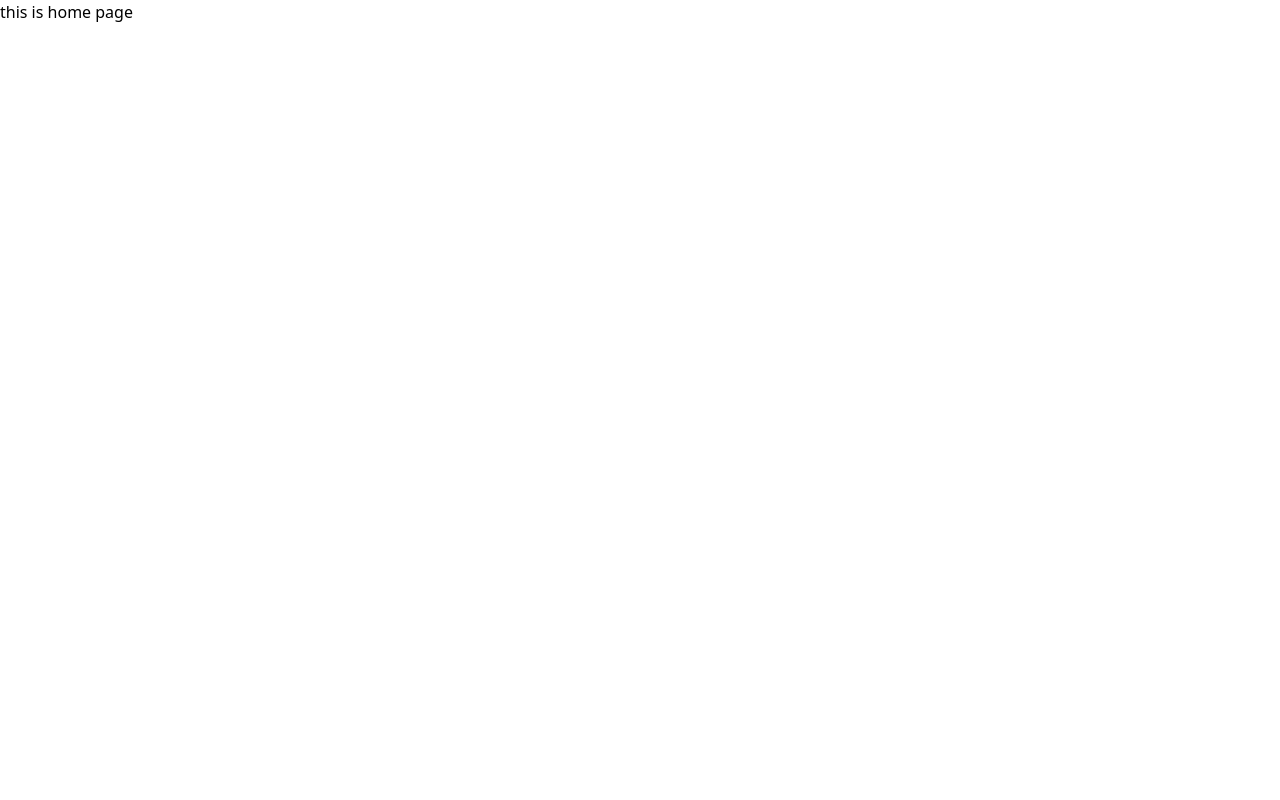
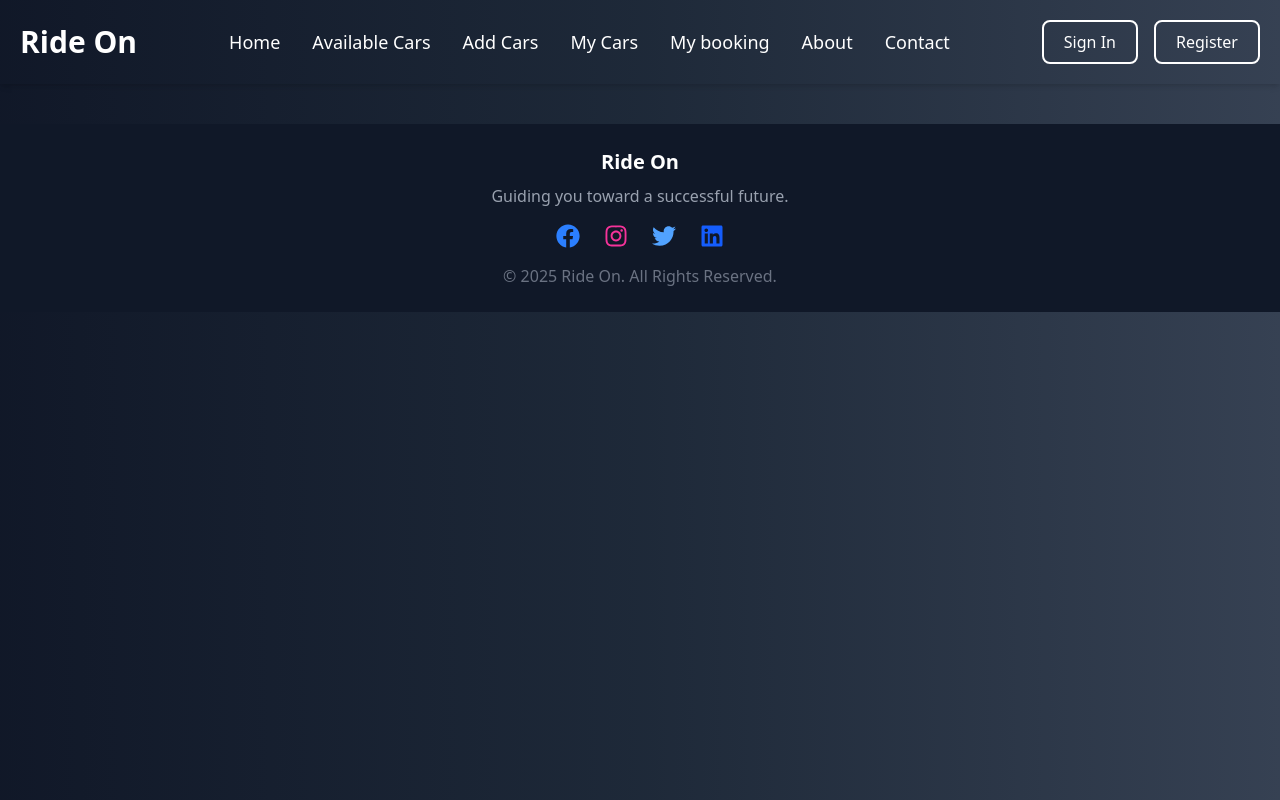
Before and after one commit to md-sifat/RideOn, a React (Vite) app: page / in a window 1280 px wide. Built offline with nearby package versions, Linux system fonts and the light colour scheme; no server answers.

Commit message:
homepage created with navbar and footer

```diff
--- a/package.json
+++ b/package.json
@@ -15,6 +15,7 @@
     "prop-types": "^15.8.1",
     "react": "^19.0.0",
     "react-dom": "^19.0.0",
+    "react-icons": "^5.5.0",
     "react-router-dom": "^7.5.0",
     "react-toastify": "^11.0.5",
     "tailwindcss": "^4.1.3"
--- /dev/null
+++ b/src/components/Footer/Footer.jsx
@@ -0,0 +1,21 @@
+import { FaFacebook, FaInstagram, FaTwitter, FaLinkedin } from "react-icons/fa";
+
+const Footer = () => {
+  return (
+    <footer className="bg-gray-900 w-full text-white text-center p-6 mt-10">
+      <h3 className="text-xl font-semibold">Ride On</h3>
+      <p className="text-gray-400 mt-2">Guiding you toward a successful future.</p>
+
+      <div className="flex justify-center space-x-6 mt-4">
+        <a className="text-blue-500 hover:text-blue-400 text-2xl"><FaFacebook /></a>
+        <a className="text-pink-500 hover:text-pink-400 text-2xl"><FaInstagram /></a>
+        <a className="text-blue-400 hover:text-blue-300 text-2xl"><FaTwitter /></a>
+        <a className="text-blue-600 hover:text-blue-500 text-2xl"><FaLinkedin /></a>
+      </div>
+
+      <p className="text-gray-500 mt-4">&copy; 2025 Ride On. All Rights Reserved.</p>
+    </footer>
+  );
+};
+
+export default Footer;
--- a/src/components/Home/Home.jsx
+++ b/src/components/Home/Home.jsx
@@ -1,9 +1,13 @@
-import React from 'react';
+import { Outlet } from "react-router-dom";
+import Navbar from "../Navbar/Navbar";
+import Footer from "../Footer/Footer";
 
 const Home = () => {
     return (
-        <div>
-            this is home page
+        <div className="w-full min-h-screen max-h-auto flex flex-col items-center bg-gradient-to-r from-gray-900 via-gray-800 to-gray-700">
+            <Navbar></Navbar>
+            <Outlet></Outlet>
+            <Footer></Footer>
         </div>
     );
 };
--- /dev/null
+++ b/src/components/Navbar/Navbar.jsx
@@ -0,0 +1,103 @@
+import { useContext, useState } from 'react';
+import { authContext } from '../AuthProvider/AuthProvider';
+import { Link, useNavigate } from 'react-router-dom';
+import { ToastContainer, toast } from "react-toastify";
+import "react-toastify/dist/ReactToastify.css";
+import { signOut } from 'firebase/auth';
+import { auth } from '../../firebase/firebase.init';
+
+const Navbar = () => {
+    const [isMobileMenuOpen, setMobileMenuOpen] = useState(false);
+    const navigate = useNavigate();
+    const { user, setUser } = useContext(authContext);
+
+    const toggleMenu = () => {
+        setMobileMenuOpen(!isMobileMenuOpen);
+    };
+
+    const handleLogout = () => {
+        signOut(auth)
+            .then(() => {
+                toast.success("Log Out successful!");
+                setUser(null);
+                navigate('/');
+            })
+            .catch((error) => {
+                toast.error("Log Out error!");
+                console.log(error);
+            });
+    };
+
+    return (
+        <nav className="bg-gradient-to-r from-gray-900 via-gray-800 to-gray-700 p-5 w-full shadow-md">
+            <ToastContainer />
+            <div className="max-w-7xl mx-auto flex items-center justify-between">
+                <h1 className="text-white text-3xl font-extrabold">Ride On</h1>
+
+                <div className="hidden sm:flex space-x-8 text-lg">
+                    <Link to={'/'} className="text-white hover:text-gray-400">Home</Link>
+                    <Link to={'/cars'} className="text-white hover:text-gray-400">Available Cars</Link>
+
+                    <Link to={'/addCar'} className="text-white hover:text-gray-400">Add Cars</Link>
+                    <Link to={'/mycars'} className="text-white hover:text-gray-400">My Cars</Link>
+                    <Link to={'/booking'} className="text-white hover:text-gray-400">My booking</Link>
+                    <Link to={'/about'} className="text-white hover:text-gray-400">About</Link>
+                    <Link to={'/contact'} className="text-white hover:text-gray-400">Contact</Link>
+                </div>
+
+                <div className="sm:hidden flex items-center">
+                    <button
+                        className="text-white hover:text-gray-300 focus:outline-none"
+                        onClick={toggleMenu}
+                    >
+                        <svg
+                            className="h-8 w-8"
+                            xmlns="http://www.w3.org/2000/svg"
+                            fill="none"
+                            stroke="currentColor"
+                            viewBox="0 0 24 24"
+                            strokeWidth="2"
+                        >
+                            <path strokeLinecap="round" strokeLinejoin="round" d="M4 6h16M4 12h16M4 18h16" />
+                        </svg>
+                    </button>
+                </div>
+
+                {user ? (
+                    <div className="flex items-center">
+                        <img
+                            src={user.photoURL}
+                            alt="Profile"
+                            className="h-12 w-12 mx-2 border-2 border-white rounded-full object-cover"
+                        />
+                        <button onClick={handleLogout} className='px-5 py-2 mx-5 text-white bg-red-600 hover:bg-red-700 rounded-lg shadow-md'>
+                            Log Out
+                        </button>
+                    </div>
+                ) : (
+                    <div className="flex space-x-4">
+                        <Link to={'/login'} className='text-white px-5 py-2 border-2 border-white rounded-lg hover:bg-white hover:text-gray-900 transition'>
+                            Sign In
+                        </Link>
+                        <Link to={'/register'} className='text-white px-5 py-2 border-2 border-white rounded-lg hover:bg-white hover:text-gray-900 transition'>
+                            Register
+                        </Link>
+                    </div>
+                )}
+            </div>
+
+            <div className={`${isMobileMenuOpen ? 'block' : 'hidden'} sm:hidden bg-gray-900 p-4 rounded-lg mt-2`}>
+                <Link to={'/'} className="text-white hover:text-gray-400">Home</Link>
+                <Link to={'/cars'} className="text-white hover:text-gray-400">Available Cars</Link>
+
+                <Link to={'/addCar'} className="text-white hover:text-gray-400">Add Cars</Link>
+                <Link to={'/mycars'} className="text-white hover:text-gray-400">My Cars</Link>
+                <Link to={'/booking'} className="text-white hover:text-gray-400">My booking</Link>
+                <Link to={'/about'} className="text-white hover:text-gray-400">About</Link>
+                <Link to={'/contact'} className="text-white hover:text-gray-400">Contact</Link>
+            </div>
+        </nav>
+    );
+};
+
+export default Navbar;
```
Also changed, not shown: 1 other file (tests, documents, lock files or other folders).
